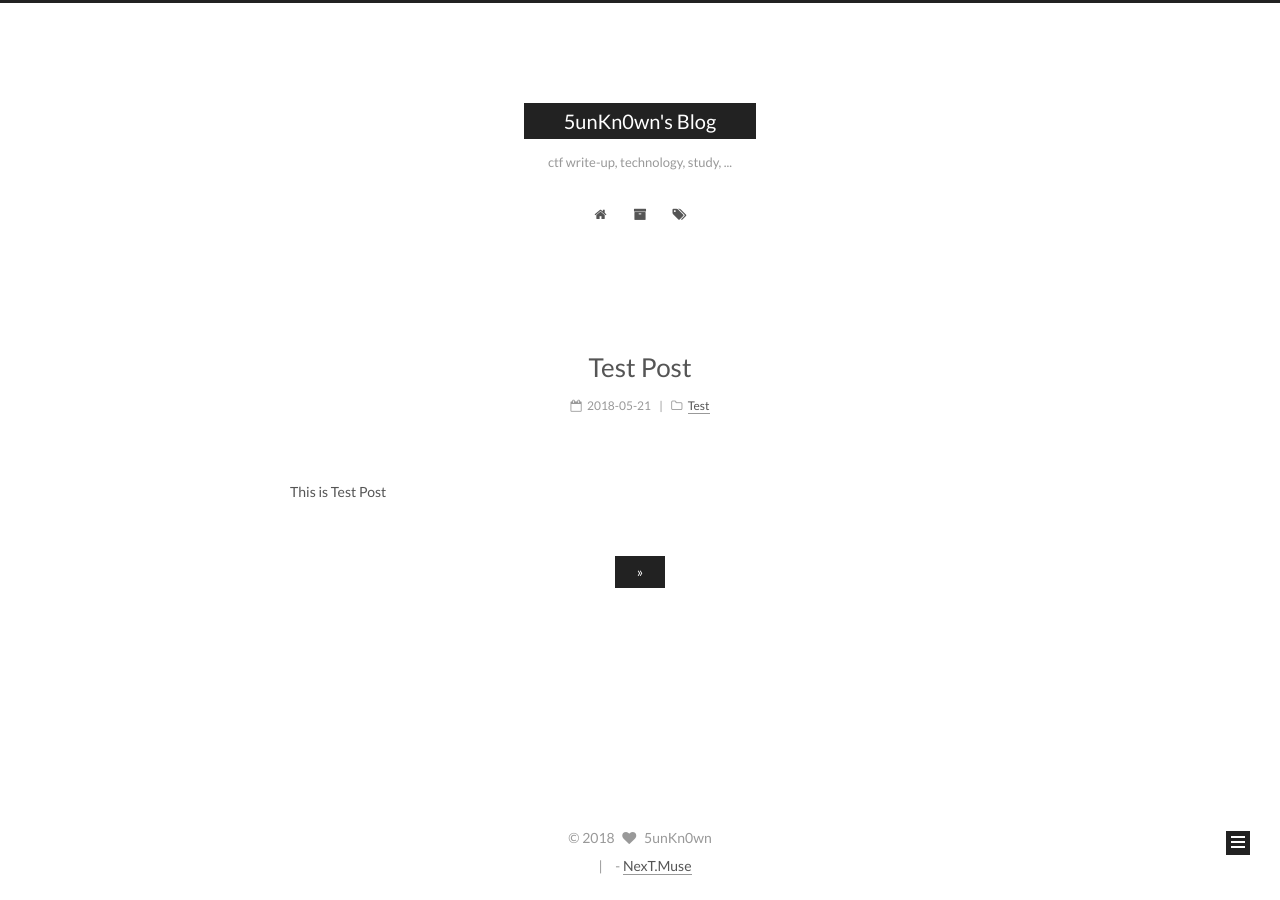
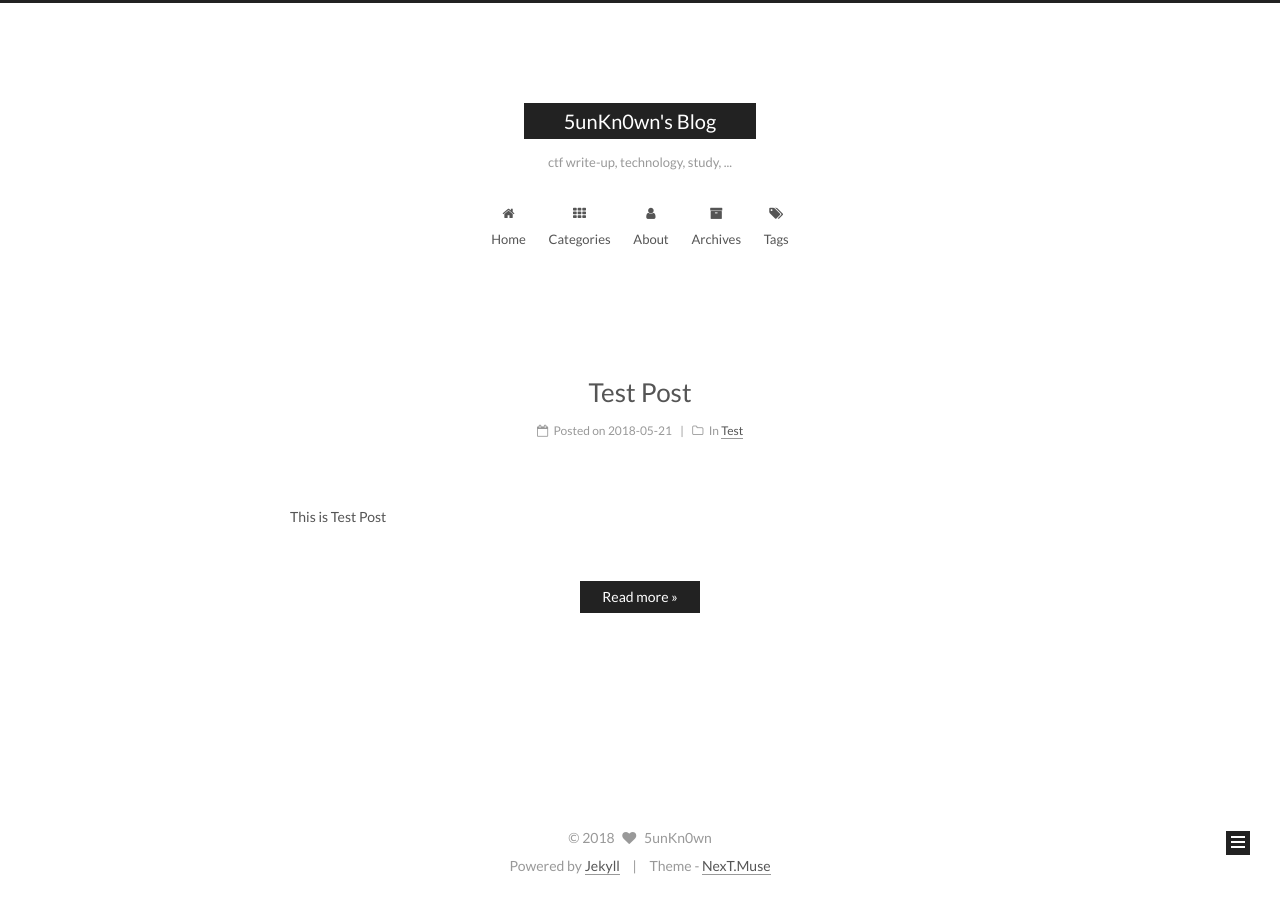
Before and after one commit to 5unKn0wn/5unkn0wn.github.io, a Jekyll site: the page built from index.html, in a window 1280 px wide. Built offline with Jekyll 4.4.1, drawn with Linux system fonts in a browser that asks for light colours; the list of posts is cut into pages by our own code; part of the change alters nothing that is shown.

Commit message:
config modify

```diff
--- a/_config.yml
+++ b/_config.yml
@@ -11,7 +11,7 @@ email: 5unKn0wn.lee@gmail.com
 github_username: 5unKn0wn
 author: 5unKn0wn
 # Support language: de, en, fr-FR, id, ja, ko, pt-BR, pt, ru, zh-Hans, zh-hk, zh-tw
-language: en, ko
+language: en
 date_format: '%Y-%m-%d'
 
 # URL
@@ -119,8 +119,8 @@ index_with_subtitle: false
 # When running the site in a subdirectory (e.g. domain.tld/blog), remove the leading slash (/archives -> archives)
 menu:
   home: /
-  #categories: /categories/
-  #about: /about/
+  categories: /categories/
+  about: /about/
   archives: /archives/
   tags: /tags/
   #sitemap: /sitemap.xml
```
